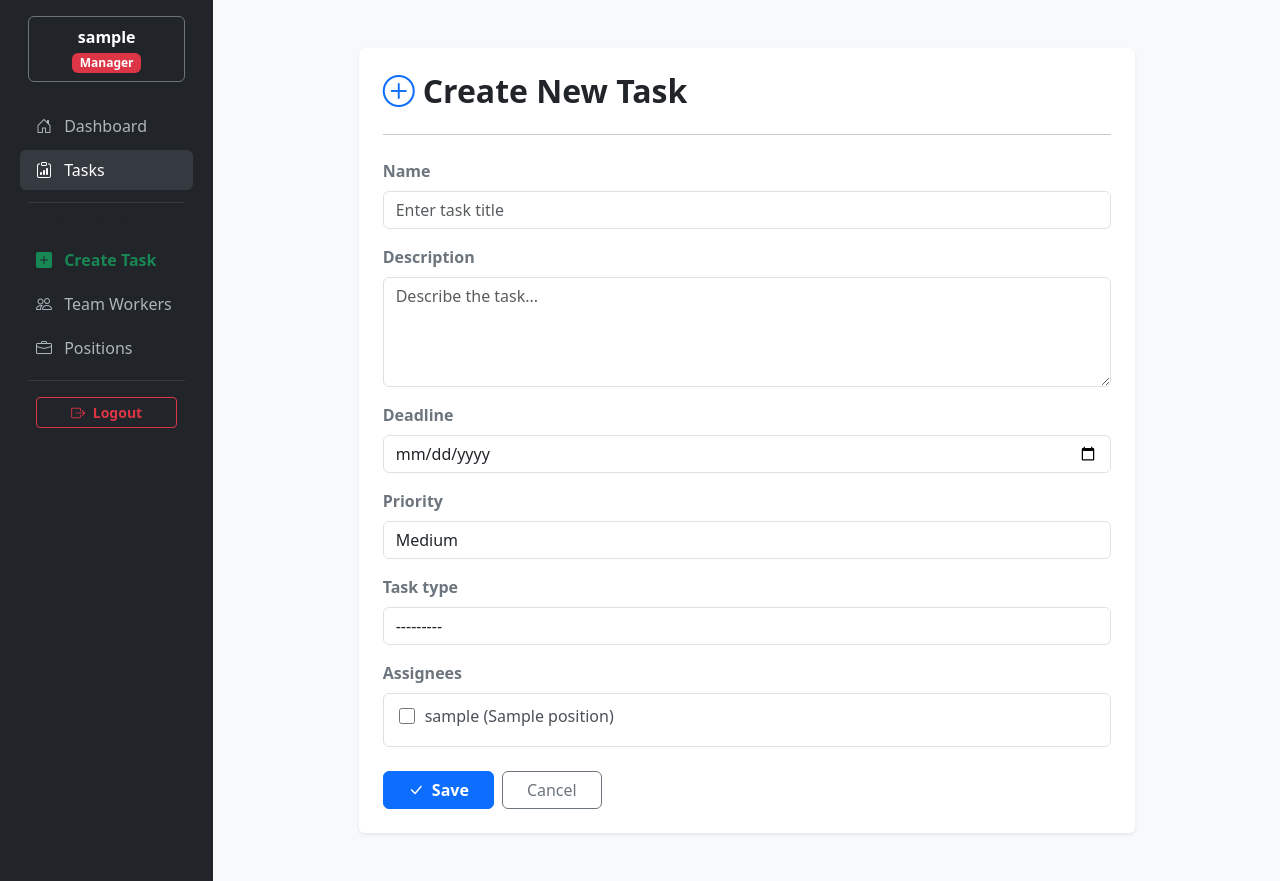
After one commit to PavelPereverzev1/it-task-manager, a Django app: page /tasks/create/ in a window 1280 px wide. The commit adds this page. Run offline with Django 5.2, Linux system fonts and the light colour scheme; a user stored in the database is signed in; tables that the repository leaves empty hold one stand-in row (values such as "Sample post"); some libraries are stand-ins or nearby versions.

Commit message:
refactor(task-form): switch assignees to multiple checkboxes, fix logout redirect, and clean up dashboard header

```diff
--- a/config/settings.py
+++ b/config/settings.py
@@ -95,6 +95,6 @@ AUTH_USER_MODEL = "manager.Worker"
 
 LOGIN_REDIRECT_URL = "manager:index"
 
-LOGOUT_REDIRECT_URL = "login"
+LOGOUT_REDIRECT_URL = "manager:index"
 
 MEDIA_ROOT = BASE_DIR / "media"
--- a/manager/forms.py
+++ b/manager/forms.py
@@ -1,7 +1,7 @@
 from django import forms
 from django.contrib.auth.forms import UserCreationForm
 
-from manager.models import Worker
+from manager.models import Task, Worker
 
 
 class WorkerCreationForm(UserCreationForm):
@@ -32,3 +32,38 @@ class WorkerCreationForm(UserCreationForm):
                 field.widget.attrs.update({"class": "form-check-input"})
             else:
                 field.widget.attrs.update({"class": "form-control"})
+
+
+class TaskForm(forms.ModelForm):
+    class Meta:
+        model = Task
+        # Поля, которые менеджер заполняет вручную
+        fields = [
+            "name",
+            "description",
+            "deadline",
+            "priority",
+            "task_type",
+            "assignees",
+        ]
+
+        widgets = {
+            "name": forms.TextInput(
+                attrs={"class": "form-control", "placeholder": "Enter task title"}
+            ),
+            "description": forms.Textarea(
+                attrs={
+                    "class": "form-control",
+                    "rows": 4,
+                    "placeholder": "Describe the task...",
+                }
+            ),
+            "deadline": forms.DateInput(
+                attrs={"class": "form-control", "type": "date"}
+            ),
+            "priority": forms.Select(attrs={"class": "form-control"}),
+            "task_type": forms.Select(attrs={"class": "form-control"}),
+            "assignees": forms.CheckboxSelectMultiple(
+                attrs={"class": "task-assignees-checkboxes"}
+            ),
+        }
--- a/manager/urls.py
+++ b/manager/urls.py
@@ -2,6 +2,7 @@ from django.urls import path
 
 from .views import (
     PositionListView,
+    TaskCreateView,
     TaskDetailView,
     TaskListView,
     WorkerListView,
@@ -14,6 +15,7 @@ urlpatterns = [
     path("register/", WorkerRegisterView.as_view(), name="worker-register"),
     path("tasks/", TaskListView.as_view(), name="task-list"),
     path("tasks/<int:pk>/", TaskDetailView.as_view(), name="task-detail"),
+    path("tasks/create/", TaskCreateView.as_view(), name="task-create"),
     path("workers/", WorkerListView.as_view(), name="worker-list"),
     path("positions/", PositionListView.as_view(), name="position-list"),
 ]
--- a/manager/views.py
+++ b/manager/views.py
@@ -1,10 +1,10 @@
-from django.contrib.auth.mixins import LoginRequiredMixin
+from django.contrib.auth.mixins import LoginRequiredMixin, UserPassesTestMixin
 from django.db.models import Count
 from django.shortcuts import render
 from django.urls import reverse_lazy
 from django.views import generic
 
-from .forms import WorkerCreationForm
+from .forms import TaskForm, WorkerCreationForm
 from .models import Position, Task, Worker
 
 
@@ -32,6 +32,16 @@ class TaskListView(LoginRequiredMixin, generic.ListView):
     template_name = "manager/task_list.html"
     queryset = Task.objects.order_by("is_completed", "deadline")
     paginate_by = 5
+
+
+class TaskCreateView(LoginRequiredMixin, UserPassesTestMixin, generic.CreateView):
+    model = Task
+    form_class = TaskForm
+    template_name = "manager/task_form.html"
+    success_url = reverse_lazy("manager:task-list")
+
+    def test_func(self):
+        return self.request.user.is_authenticated and self.request.user.is_manager
 
 
 class WorkerListView(LoginRequiredMixin, generic.ListView):
--- a/static/css/styles.css
+++ b/static/css/styles.css
@@ -23,3 +23,31 @@ body {
 .register-form {
     min-height: 85vh;
 }
+
+.task-assignees-checkboxes {
+    max-height: 200px;
+    overflow-y: auto;
+    border: 1px solid #dee2e6;
+    border-radius: 0.375rem;
+    padding: 10px 15px;
+    background-color: #fff;
+}
+
+
+.task-assignees-checkboxes label {
+    display: flex;
+    align-items: center;
+    margin-bottom: 8px;
+    cursor: pointer;
+    color: #495057;
+}
+
+.task-assignees-checkboxes input[type="checkbox"] {
+    margin-right: 10px;
+    width: 1em;
+    height: 1em;
+    background-color: #fff;
+    border: 1px solid rgba(0, 0, 0, .25);
+    border-radius: 0.25em;
+    cursor: pointer;
+}
--- a/templates/includes/sidebar.html
+++ b/templates/includes/sidebar.html
@@ -1,37 +1,64 @@
 <nav id="sidebarMenu" class="col-md-3 col-lg-2 d-md-block sidebar collapse">
   <div class="position-sticky pt-3">
-    <ul class="nav flex-column gap-2">
-      <li>
-        <a href="{% url 'manager:index' %}"
-           class="nav-link {% if request.resolver_match.url_name == 'index' %}active{% endif %}">
+
+    <div class="px-3 mb-4 text-center">
+      <div class="p-2 bg-dark rounded border border-secondary">
+        <div class="fw-bold text-white">{{ user.username }}</div>
+        <span class="badge {% if user.is_manager %}bg-danger{% else %}bg-info text-dark{% endif %} mt-1">
+                {% if user.is_manager %}Manager{% else %}Worker{% endif %}
+            </span>
+      </div>
+    </div>
+
+    <ul class="nav flex-column px-2">
+      <li class="nav-item mb-1">
+        <a class="nav-link {% if request.resolver_match.url_name == 'index' %}active{% endif %}"
+           href="{% url 'manager:index' %}">
           <i class="bi bi-house-door me-2"></i> Dashboard
         </a>
       </li>
-      <li>
-        <a href="{% url 'manager:task-list' %}"
-           class="nav-link {% if request.resolver_match.url_name == 'task-list' %}active{% endif %}">
-          <i class="bi bi-list-task me-2"></i> Tasks
-        </a>
-      </li>
-      <li>
-        <a href="{% url 'manager:worker-list' %}"
-           class="nav-link {% if request.resolver_match.url_name == 'worker-list' %}active{% endif %}">
-          <i class="bi bi-people me-2"></i> Workers
-        </a>
-      </li>
-      <li>
-        <a href="{% url 'manager:position-list' %}"
-           class="nav-link {% if request.resolver_match.url_name == 'position-list' %}active{% endif %}">
-          <i class="bi bi-briefcase me-2"></i> Positions
+
+      <li class="nav-item mb-1">
+        <a class="nav-link {% if 'task' in request.resolver_match.url_name %}active{% endif %}"
+           href="{% url 'manager:task-list' %}">
+          <i class="bi bi-clipboard-data me-2"></i> Tasks
         </a>
       </li>
 
       {% if user.is_manager %}
-        <hr class="my-2 text-secondary">
-        <div class="px-3 small text-muted text-uppercase fw-bold">Management</div>
-        <li>
+        <hr class="text-secondary mx-2 my-2">
+        <div class="px-3 small text-uppercase text-muted fw-bold mb-2">Management</div>
+
+        <li class="nav-item mb-1">
+          <a class="nav-link text-success fw-bold" href="{% url 'manager:task-create' %}">
+            <i class="bi bi-plus-square-fill me-2 text-success"></i> Create Task
+          </a>
+        </li>
+
+        <li class="nav-item mb-1">
+          <a class="nav-link {% if 'worker' in request.resolver_match.url_name %}active{% endif %}"
+             href="{% url 'manager:worker-list' %}">
+            <i class="bi bi-people me-2"></i> Team Workers
+          </a>
+        </li>
+
+        <li class="nav-item mb-1">
+          <a class="nav-link {% if 'position' in request.resolver_match.url_name %}active{% endif %}"
+             href="{% url 'manager:position-list' %}">
+            <i class="bi bi-briefcase me-2"></i> Positions
+          </a>
         </li>
       {% endif %}
+
+      <hr class="text-secondary mx-2 my-2">
+      <li class="nav-item mt-auto">
+        <form action="{% url 'logout' %}" method="post" class="px-3 mt-2">
+          {% csrf_token %}
+          <button type="submit" class="btn btn-sm btn-outline-danger w-100 fw-bold">
+            <i class="bi bi-box-arrow-right me-1"></i> Logout
+          </button>
+        </form>
+      </li>
     </ul>
   </div>
 </nav>
--- /dev/null
+++ b/templates/manager/task_form.html
@@ -0,0 +1,48 @@
+{% extends "base.html" %}
+
+{% block title %}Create Task - IT Task Manager{% endblock %}
+
+{% block content %}
+  <div class="container" style="max-width: 800px;">
+    <div class="card shadow-sm border-0 my-4">
+      <div class="card-body p-4">
+        <h2 class="mb-4 fw-bold text-dark">
+          <i class="bi bi-plus-circle text-primary me-2"></i>Create New Task
+        </h2>
+        <hr class="mb-4">
+
+        <form method="post" novalidate>
+          {% csrf_token %}
+
+          {% for field in form %}
+            <div class="mb-3">
+              <label class="form-label fw-semibold text-secondary" for="{{ field.id_for_label }}">
+                {{ field.label }}
+              </label>
+              {{ field }}
+
+              {% if field.help_text %}
+                <div class="form-text small">{{ field.help_text|safe }}</div>
+              {% endif %}
+
+              {% for error in field.errors %}
+                <div class="text-danger small mt-1">
+                  <i class="bi bi-exclamation-circle"></i> {{ error }}
+                </div>
+              {% endfor %}
+            </div>
+          {% endfor %}
+
+          <div class="d-flex gap-2 mt-4">
+            <button type="submit" class="btn btn-primary px-4 fw-bold">
+              <i class="bi bi-check-lg me-1"></i> Save
+            </button>
+            <a href="{% url 'manager:task-list' %}" class="btn btn-outline-secondary px-4">
+              Cancel
+            </a>
+          </div>
+        </form>
+      </div>
+    </div>
+  </div>
+{% endblock %}
```
Also changed, not shown: templates/manager/index.html (+1 -9 lines).
